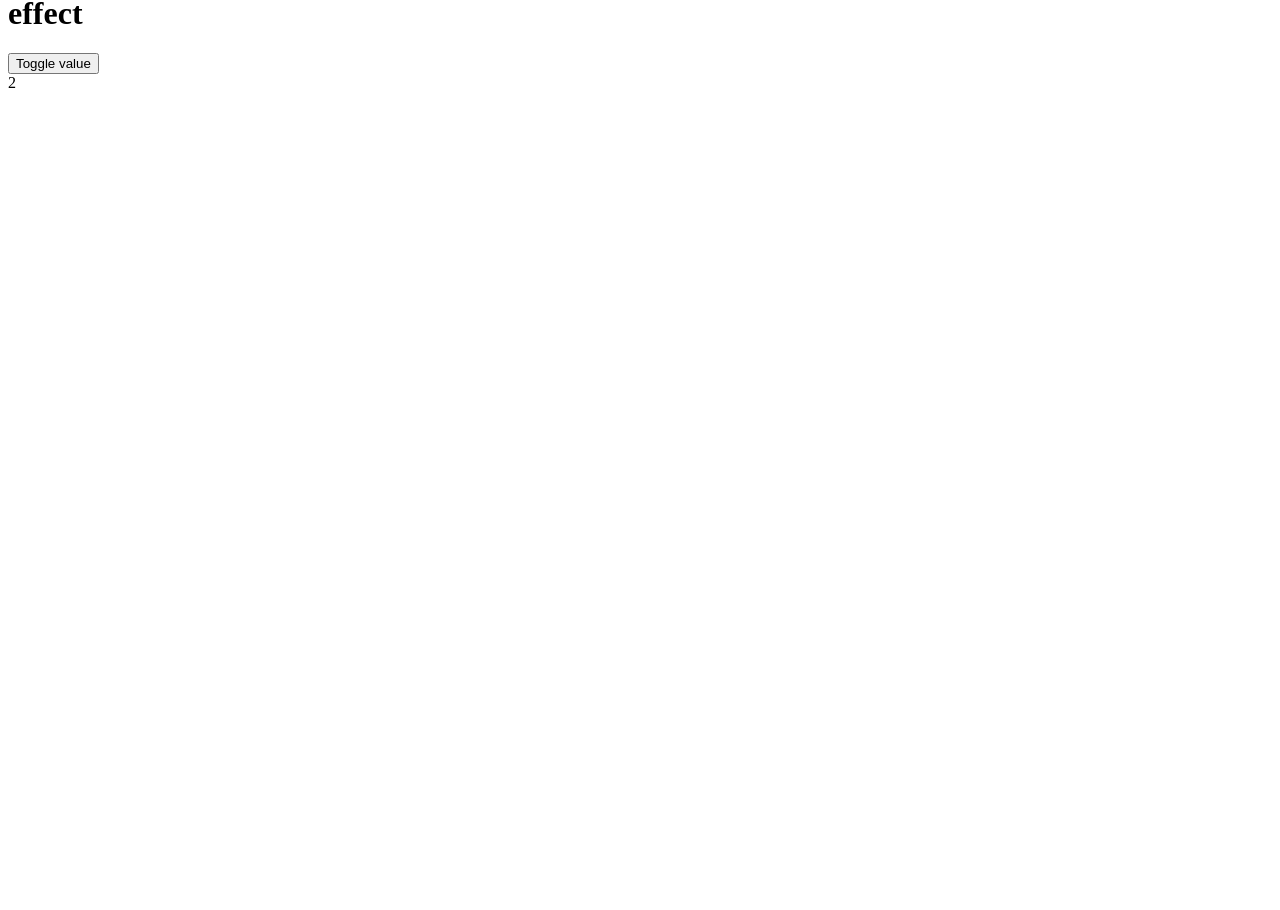
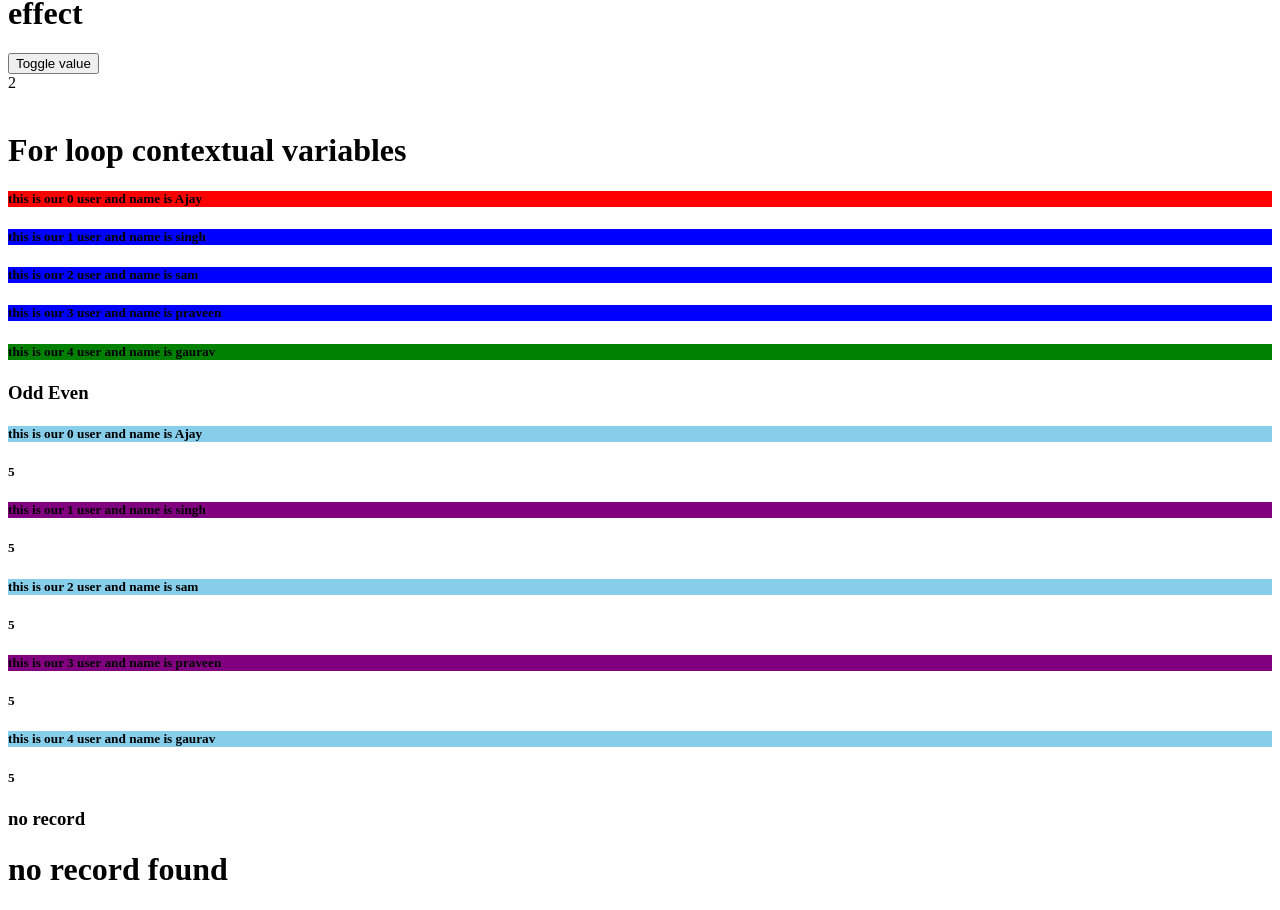
Before and after one commit to ajaysingh6531/AngularTutorial, an Angular app: page / in a window 1280 px wide. Shown: the part 2858-3768 px from the top of the page. Before the commit the page ends 2958 px from the top, so only its background shows below. Built offline with nearby package versions, Linux system fonts and the light colour scheme.

Commit message:
contextual loop

```diff
--- a/src/app/app.html
+++ b/src/app/app.html
@@ -203,6 +203,48 @@ name="user">
 @if(displayheading()){
 <h3 style="background-color: green;">page heading</h3>
 }
+<br>
+<br>
+<h1>For loop contextual variables</h1>
+
+@for(s of student1;track s; let i=$index){
+    <!-- <h5>thos is our {{$index}} user and name is {{s}}</h5> -->
+
+     <!-- <h5>this is our {{i}} user and name is {{s}}</h5> -->
+
+     @if($first){
+        <h5 style="background-color: red;">this is our {{i}} user and name is {{s}}</h5>
+     }
+     @else if ($last){
+        <h5 style="background-color: green;">this is our {{i}} user and name is {{s}}</h5>
+     }
+
+     @else{
+        <h5 style="background-color: blue;">this is our {{i}} user and name is {{s}}</h5>
+     }
+
+}
+<h3>Odd Even</h3>
+@for(s of student1;track s; let i=$index){
+    @if($odd){
+        <h5 style="background-color: purple;">this is our {{i}} user and name is {{s}}</h5>
+     }
+     @else if ($even){
+        <h5 style="background-color: skyblue;">this is our {{i}} user and name is {{s}}</h5>
+     }
+     <h5>{{$count}}</h5>
+}
+<!-- empty work with for -->
+@for(s of student2;track s; let i=$index){
+    <h5>{{s}}</h5>
+}@empty{
+    <h3>no record</h3>
+}
+@if(student2.length==0){
+    <h1>no record found</h1>
+}
+
+
 
 
 <router-outlet/>
--- a/src/app/app.ts
+++ b/src/app/app.ts
@@ -234,8 +234,9 @@ email="";
     this.count3.set(this.count3()+1);
   }
 
+student1=['Ajay','singh','sam','praveen','gaurav'];
 
-
+student2=[];
 
 
 }
```
